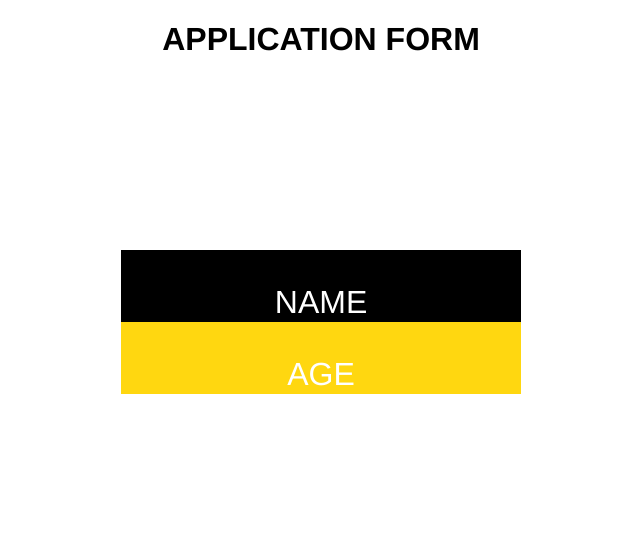
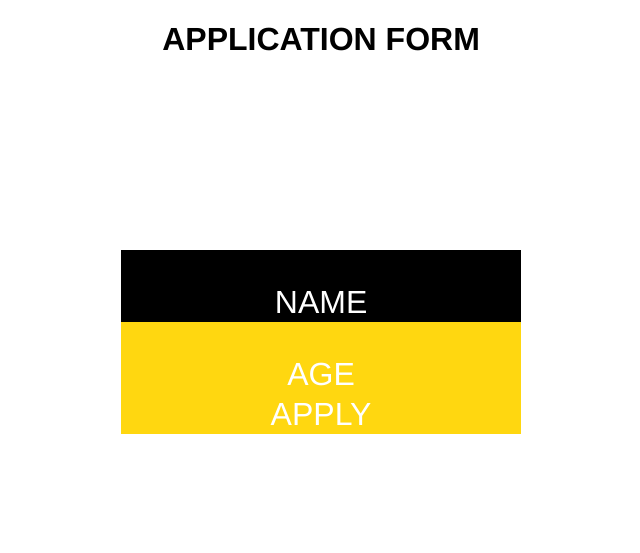
Before and after one commit to avreeeb/gfs-sign-up, a plain HTML site: page index.html in a window 1280 px wide. Shown: the whole page, without its empty margins (319-959 px from the left). Drawn offline with Linux system fonts and the light colour scheme; some icons are missing.

Commit message:
feat $index.html $main.scss apply button
Add apply button

```diff
--- a/index.html
+++ b/index.html
@@ -15,11 +15,17 @@
 
   <div class="form-w">
 
+
    <div class="black-box">
     <input type="text" placeholder="NAME"/>
   </div>
+
   <div class="yellow-box">
     <input type="text" placeholder="AGE"/>
+  </div>
+
+  <div class="login">
+    <span>APPLY</span>
   </div>
 
 </div>
--- a/scss/_base.scss
+++ b/scss/_base.scss
@@ -2,3 +2,4 @@
 
 $black: #000000;
 $white: #ffffff;
+$yellow: #ffd710;
--- a/scss/components/_main.scss
+++ b/scss/components/_main.scss
@@ -71,6 +71,27 @@ h1 {
   margin-left: -0.496em;
 }
 
+.login {
+  background-color: #ffd710;
+  display: table;
+}
+
+.login span {
+  display: table-cell;
+  vertical-align: middle;
+  cursor: pointer;
+  height: 1.25em;
+  width: 13.125em;
+  font-size: 2em;
+  text-align:center;
+  border: 0;
+  outline: 0;
+  color: #fff;
+  background: transparent;
+  margin-left: 2.1875em;
+  margin-top: 1em;
+  font-family: Gotham, "Helvetica Neue", Helvetica, Arial, sans-serif;
+}
 
 input {
   height: 1.25em;
@@ -85,6 +106,7 @@ input {
   margin-top: 1em;
   font-family: Gotham, "Helvetica Neue", Helvetica, Arial, sans-serif;
 }
+
 
 ::placeholder {
   color: #fff;
```
Also changed, not shown: css/style.css.
